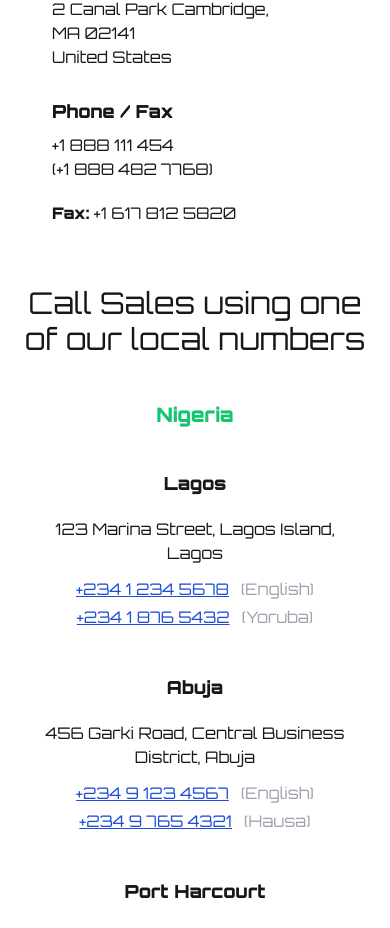
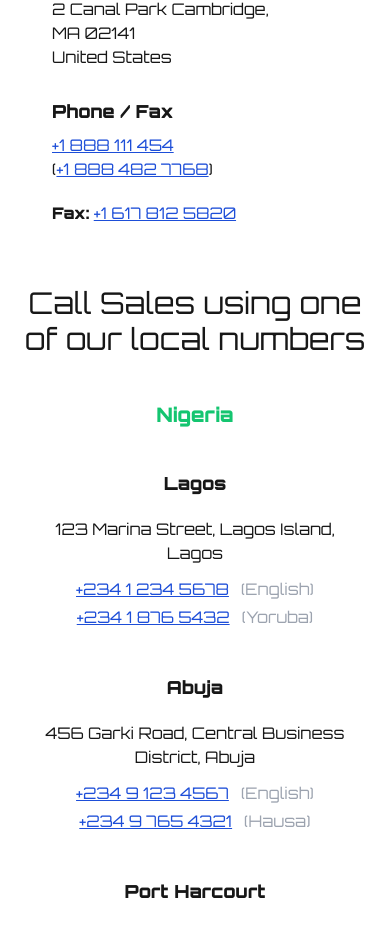
Before and after one commit to djtimog/pixelcore-gaming, a Next.js app: page /contact in a window 390 px wide. Shown: the part 2439-3367 px from the top of the page. Built offline with nearby package versions, Linux system fonts and the light colour scheme.

Commit message:
feat: enhance Contact page with styled phone and fax links; add 'use client' directive to schedule pages and update package dependencies

```diff
--- a/app/contact/page.tsx
+++ b/app/contact/page.tsx
@@ -65,12 +65,12 @@ export default function Contact() {
             <div>
               <h2 className="text-lg font-bold mb-2">Phone / Fax</h2>
               <p>
-                <Link href="tel:+2347053554961">+1 888 111 454</Link>
+                <Link href="tel:+2347053554961" className="text-blue-700 underline">+1 888 111 454</Link>
                 <br />
-                (<Link href="tel:+18884827768" >+1 888 482 7768</Link>)
+                (<Link href="tel:+18884827768" className="text-blue-700 underline">+1 888 482 7768</Link>)
               </p>
               <p className="mt-5">
-                <span className="font-semibold">Fax:</span> <Link href="tel:+1 617 812 5820">+1 617 812 5820</Link>
+                <span className="font-semibold">Fax:</span> <Link href="tel:+1 617 812 5820" className="text-blue-700 underline">+1 617 812 5820</Link>
               </p>
             </div>
           </div>
--- a/app/schedule/page.tsx
+++ b/app/schedule/page.tsx
@@ -1,3 +1,4 @@
+'use client'
 import React, { useState } from 'react';
 
 export default function ScheduleMatchForm(){
--- a/app/schedule/signin/page.tsx
+++ b/app/schedule/signin/page.tsx
@@ -1,3 +1,4 @@
+'use client'
 import React, { useState } from 'react';
 
 const SignInPage = () => {
--- a/app/schedule/signup/page.tsx
+++ b/app/schedule/signup/page.tsx
@@ -1,3 +1,4 @@
+'use client'
 import React, { useState } from 'react';
 
 const SignupForm = () => {
--- a/package.json
+++ b/package.json
@@ -13,6 +13,7 @@
     "@emotion/styled": "^11.13.0",
     "@mui/icons-material": "^6.1.6",
     "@mui/material": "^6.1.6",
+    "dotenv": "^16.4.7",
     "framer-motion": "^11.15.0",
     "next": "15.1.2",
     "react": "19.0.0-rc-66855b96-20241106",
```
Also changed, not shown: 1 other file (tests, documents, lock files or other folders).
